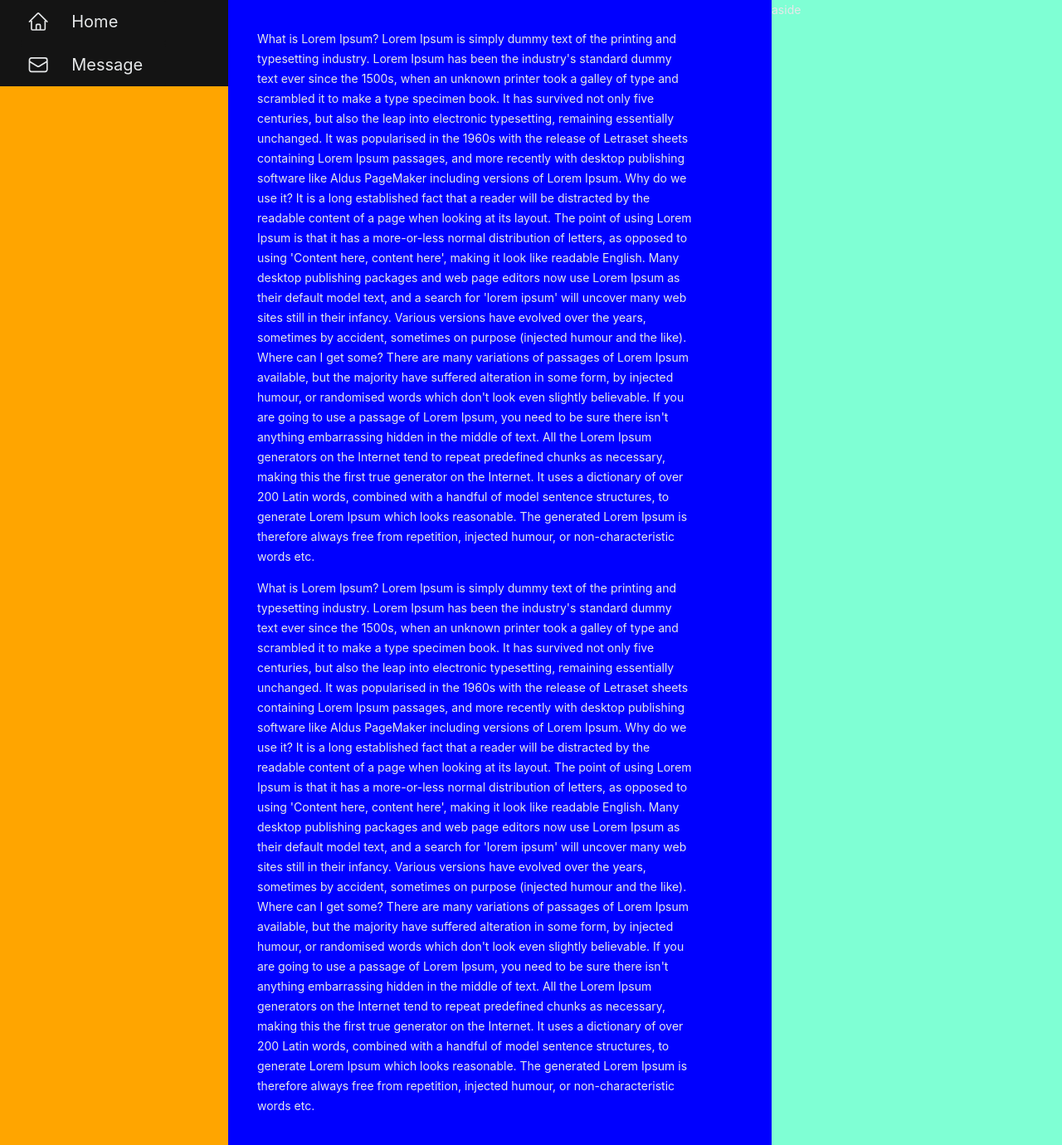
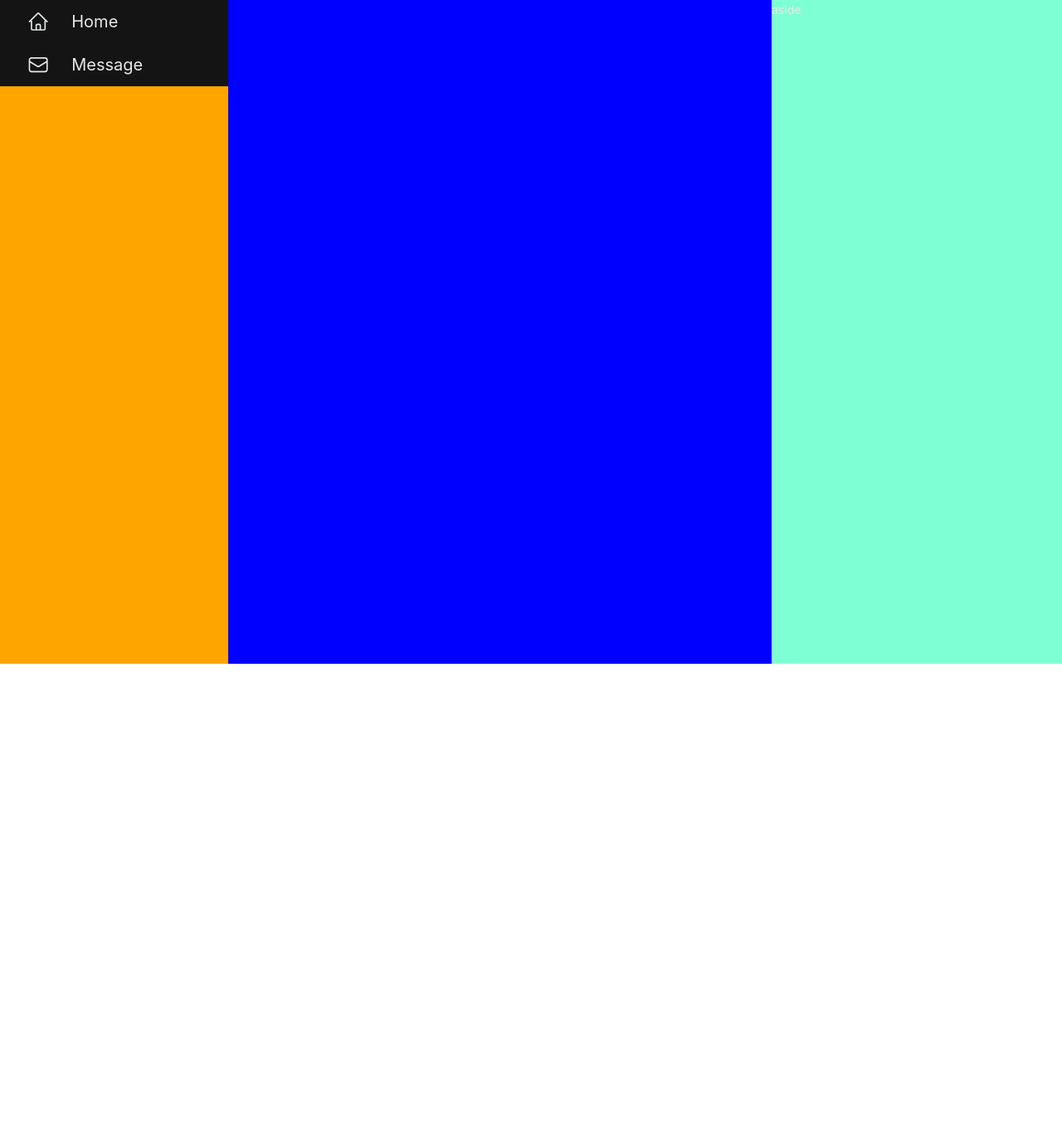
Before and after one commit to ItsChathai/castle-browser, a Next.js app: page / in a window 1280 px wide. Shown: the whole page at 83% size. After the commit the page ends 800 px from the top, so only its background shows below. Built offline with nearby package versions, Linux system fonts and the light colour scheme.

Commit message:
chore : remove lorem ipsum

```diff
--- a/src/app/main/Content.tsx
+++ b/src/app/main/Content.tsx
@@ -2,25 +2,6 @@
 
 export const Content = () => {
   return (<div className="content">
-    <p>What is Lorem Ipsum?
-    Lorem Ipsum is simply dummy text of the printing and typesetting industry. Lorem Ipsum has been the industry's standard dummy text ever since the 1500s, when an unknown printer took a galley of type and scrambled it to make a type specimen book. It has survived not only five centuries, but also the leap into electronic typesetting, remaining essentially unchanged. It was popularised in the 1960s with the release of Letraset sheets containing Lorem Ipsum passages, and more recently with desktop publishing software like Aldus PageMaker including versions of Lorem Ipsum.
-
-    Why do we use it?
-    It is a long established fact that a reader will be distracted by the readable content of a page when looking at its layout. The point of using Lorem Ipsum is that it has a more-or-less normal distribution of letters, as opposed to using 'Content here, content here', making it look like readable English. Many desktop publishing packages and web page editors now use Lorem Ipsum as their default model text, and a search for 'lorem ipsum' will uncover many web sites still in their infancy. Various versions have evolved over the years, sometimes by accident, sometimes on purpose (injected humour and the like).
-
-
-    Where can I get some?
-    There are many variations of passages of Lorem Ipsum available, but the majority have suffered alteration in some form, by injected humour, or randomised words which don't look even slightly believable. If you are going to use a passage of Lorem Ipsum, you need to be sure there isn't anything embarrassing hidden in the middle of text. All the Lorem Ipsum generators on the Internet tend to repeat predefined chunks as necessary, making this the first true generator on the Internet. It uses a dictionary of over 200 Latin words, combined with a handful of model sentence structures, to generate Lorem Ipsum which looks reasonable. The generated Lorem Ipsum is therefore always free from repetition, injected humour, or non-characteristic words etc.</p>
-    <p>What is Lorem Ipsum?
-    Lorem Ipsum is simply dummy text of the printing and typesetting industry. Lorem Ipsum has been the industry's standard dummy text ever since the 1500s, when an unknown printer took a galley of type and scrambled it to make a type specimen book. It has survived not only five centuries, but also the leap into electronic typesetting, remaining essentially unchanged. It was popularised in the 1960s with the release of Letraset sheets containing Lorem Ipsum passages, and more recently with desktop publishing software like Aldus PageMaker including versions of Lorem Ipsum.
-
-    Why do we use it?
-    It is a long established fact that a reader will be distracted by the readable content of a page when looking at its layout. The point of using Lorem Ipsum is that it has a more-or-less normal distribution of letters, as opposed to using 'Content here, content here', making it look like readable English. Many desktop publishing packages and web page editors now use Lorem Ipsum as their default model text, and a search for 'lorem ipsum' will uncover many web sites still in their infancy. Various versions have evolved over the years, sometimes by accident, sometimes on purpose (injected humour and the like).
-
-
-
-    Where can I get some?
-    There are many variations of passages of Lorem Ipsum available, but the majority have suffered alteration in some form, by injected humour, or randomised words which don't look even slightly believable. If you are going to use a passage of Lorem Ipsum, you need to be sure there isn't anything embarrassing hidden in the middle of text. All the Lorem Ipsum generators on the Internet tend to repeat predefined chunks as necessary, making this the first true generator on the Internet. It uses a dictionary of over 200 Latin words, combined with a handful of model sentence structures, to generate Lorem Ipsum which looks reasonable. The generated Lorem Ipsum is therefore always free from repetition, injected humour, or non-characteristic words etc.</p>
   </div>
   )
 }
```
